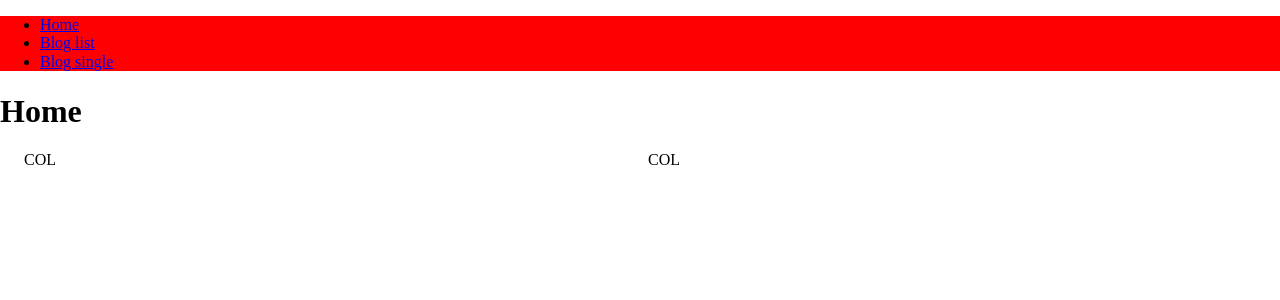
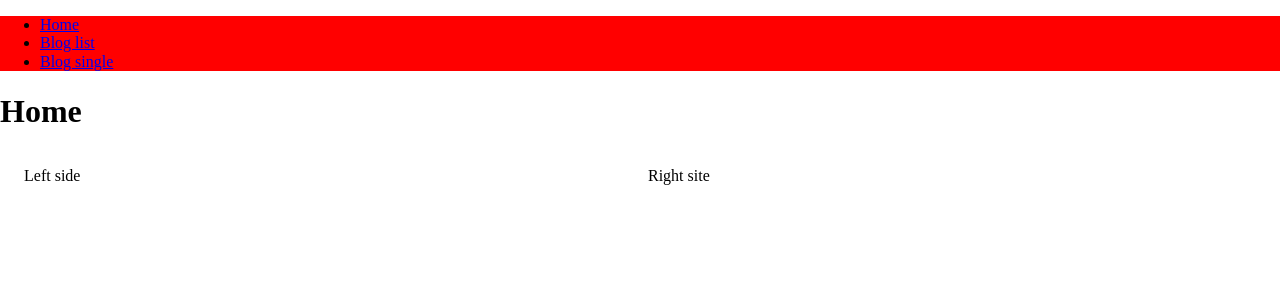
Before and after one commit to Cristian-Simtion/azura-cms-nuxt, a Nuxt app: page / in a window 1280 px wide. Shown: the top 300 px of the page. Built offline with nearby package versions, Linux system fonts and the light colour scheme.

Commit message:
Add text block

```diff
--- a/components/block/col.vue
+++ b/components/block/col.vue
@@ -1,11 +1,22 @@
 <template>
-  <div class="col" :class="block.classes">COL</div>
+  <div class="col" :class="block.classes">
+    <component
+      v-for="innerBlock in block.blocks"
+      :is="getComponent[innerBlock.name]"
+      :block="innerBlock"
+    ></component>
+  </div>
 </template>
 
 <script setup>
 const props = defineProps({
   block: Object,
 });
+
+const getComponent = {
+  row: resolveComponent('Row'),
+  text: resolveComponent('Text'),
+};
 </script>
 
 <style>
--- /dev/null
+++ b/components/block/text.vue
@@ -0,0 +1,13 @@
+<script setup>
+const props = defineProps({
+  block: Object,
+});
+</script>
+
+<template>
+  <p :class="block.classes">
+    {{ block.content }}
+  </p>
+</template>
+
+<style></style>
--- a/pages/index.vue
+++ b/pages/index.vue
@@ -12,10 +12,20 @@ const blocksList = {
         {
           name: 'col',
           classes: ['xs-2'],
+          blocks: [{
+            name: 'text',
+            classes: ['text-body-l'],
+            content: 'Left side'
+          }]
         },
         {
           name: 'col',
           classes: ['xs-2'],
+          blocks: [{
+            name: 'text',
+            classes: ['text-body-l'],
+            content: 'Right site'
+          }]
         },
       ],
     },
```
